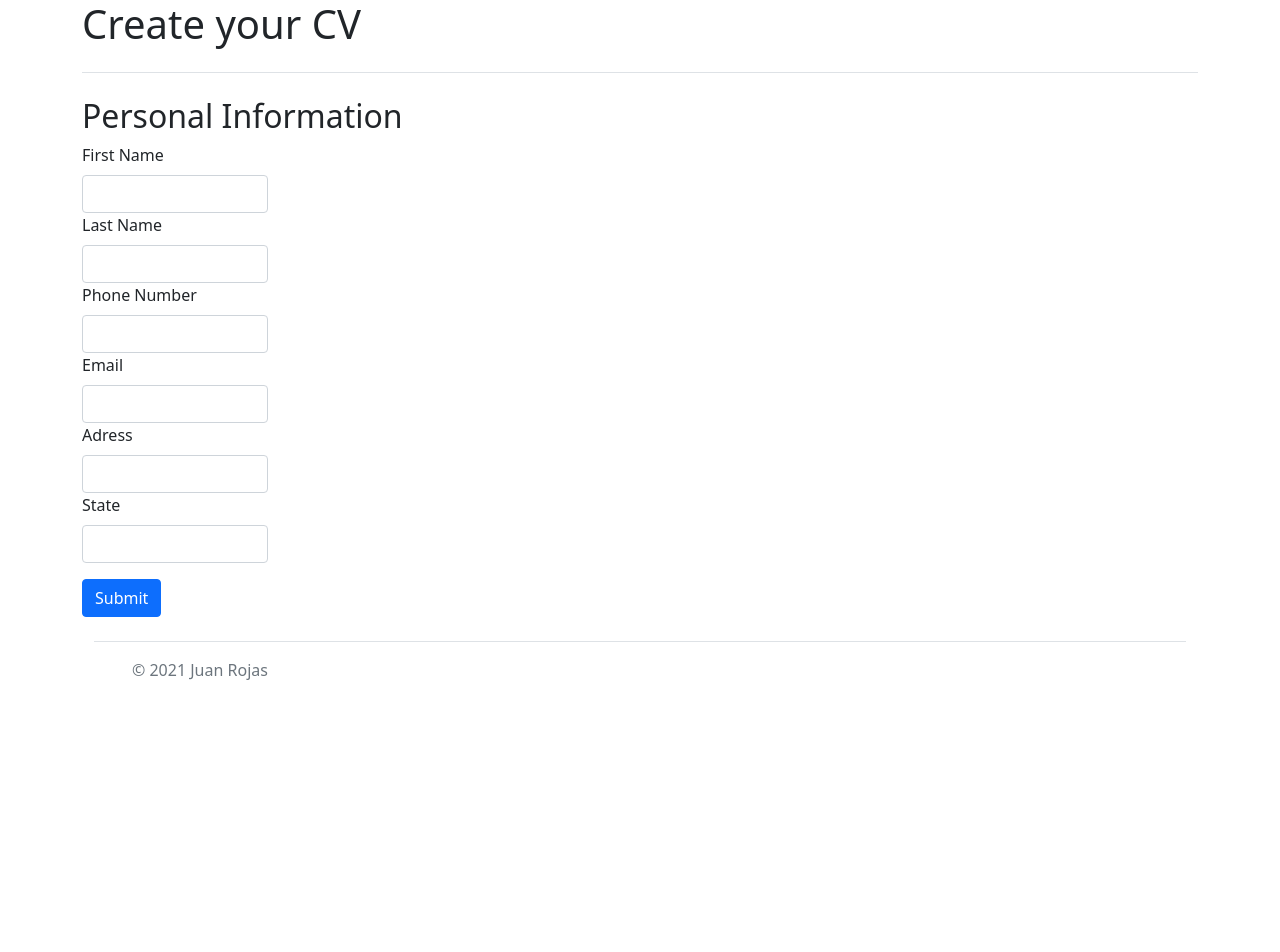
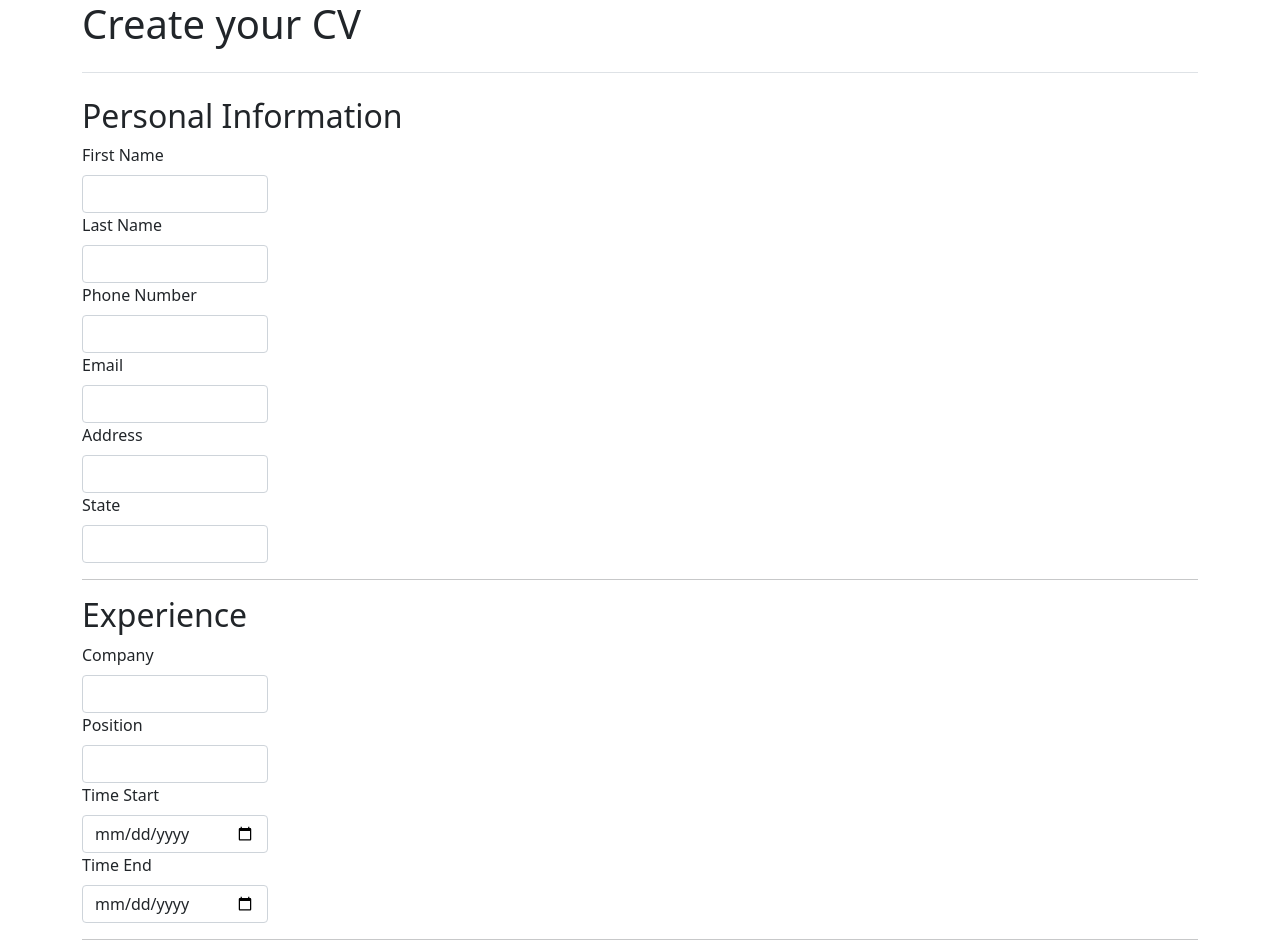
Before and after one commit to jrojas10/cv-maker, a React (Create React App) app: page / in a window 1280 px wide. Shown: the top 952 px of the page. Before the commit the page ends 800 px from the top, so only its background shows below. Built offline with nearby package versions, Linux system fonts and the light colour scheme.

Commit message:
fixed components by adding export default and added hr to forms

```diff
--- a/src/App.js
+++ b/src/App.js
@@ -2,12 +2,20 @@ import './App.css';
 import Header from './components/Header';
 import Footer from "./components/Footer";
 import Personalinfo from './components/Personalinfo';
+import Experience from './components/Experience';
+import Education from './components/Education';
 
 function App() {
+  function onSubmitInfo() {
+    console.log("submitted")
+  };
   return (
     <div className="container">
       <Header />
       <Personalinfo />
+      <Experience />
+      <Education />
+      <button className="btn btn-primary" onClick={onSubmitInfo}>Submit</button>
       <Footer />
     </div>
   );
--- a/src/components/Education.js
+++ b/src/components/Education.js
@@ -2,6 +2,7 @@ function Education() {
     return (
 
         <div>
+            <hr />
             <h2>Education</h2>
             <form >
                 <div className="col col-md-2 mb-3">
@@ -20,3 +21,4 @@ function Education() {
     )
 
 }
+export default Education;
--- a/src/components/Experience.js
+++ b/src/components/Experience.js
@@ -3,6 +3,7 @@ function Experience() {
 
     return (
         <div>
+            <hr />
             <h2>Experience</h2>
             <form >
                 <div className="col col-md-2 mb-3">
@@ -12,11 +13,16 @@ function Experience() {
                     <label className="form-label">Position </label>
                     <input className="form-control" type="text"></input>
 
-                    <label className="form-label">Time</label>
+                    <label className="form-label">Time Start</label>
+                    <input className="form-control" type="date"></input>
+
+                    <label className="form-label">Time End</label>
                     <input className="form-control" type="date"></input>
 
                 </div>
             </form>
-        </div>
+        </div >
     )
 }
+
+export default Experience;
--- a/src/components/Personalinfo.js
+++ b/src/components/Personalinfo.js
@@ -2,9 +2,7 @@
 
 function Personalinfo() {
 
-    function onSubmitInfo() {
-        console.log("submitted")
-    };
+
     // const {}
     return (
         <div>
@@ -23,7 +21,7 @@ function Personalinfo() {
                     <label className="form-label">Email</label>
                     <input className="form-control" type="email"></input>
 
-                    <label className="form-label">Adress </label>
+                    <label className="form-label">Address </label>
                     <input className="form-control" type="text"></input>
 
                     <label className="form-label">State </label>
@@ -31,7 +29,7 @@ function Personalinfo() {
                 </div>
 
             </form>
-            <button className="btn btn-primary" onClick={onSubmitInfo}>Submit</button>
+
         </div>
     );
 
```
